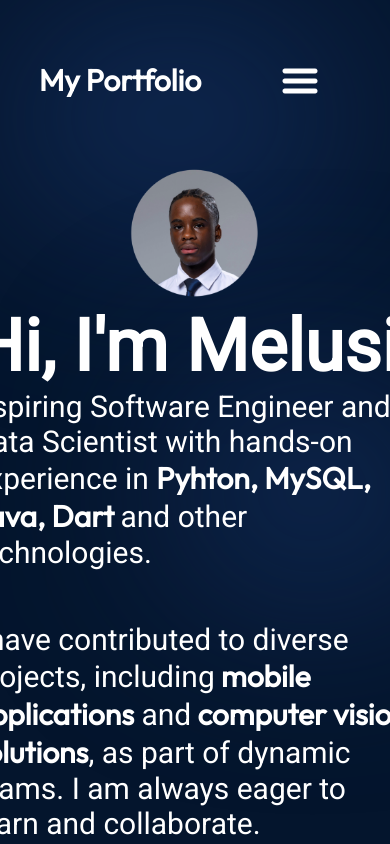
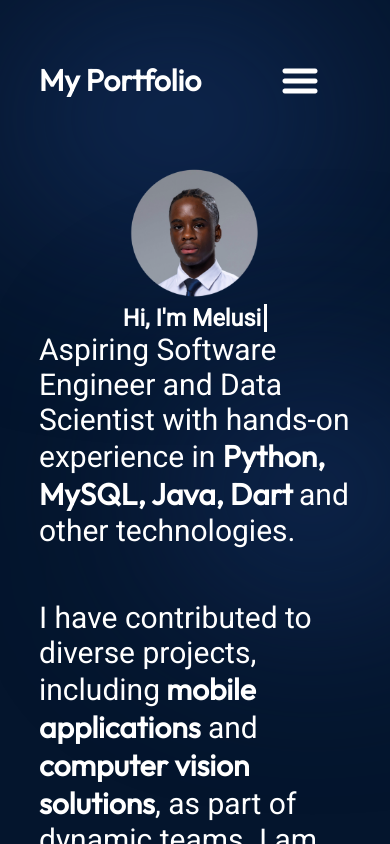
Before and after one commit to msenzanje/React-Web-Portfolio, a React (Vite) app in the folder react-portfolio/: page / in a window 390 px wide. Shown: the top 844 px of the page. Built offline with nearby package versions, Linux system fonts and the light colour scheme.

Commit message:
Minor changes - Fix display for smaller screens - Correct typo

```diff
--- a/react-portfolio/src/components/Intro/Intro.jsx
+++ b/react-portfolio/src/components/Intro/Intro.jsx
@@ -9,7 +9,7 @@ export const Intro = () => {
             <h1 className= {styles.title}>Hi, I'm Melusi</h1>
             <p className={styles.description}>
                 Aspiring Software Engineer and Data Scientist with
-                hands-on experience in <strong>Pyhton, MySQL, Java, Dart </strong>
+                hands-on experience in <strong>Python, MySQL, Java, Dart </strong>
                 and other technologies.
             </p>
             <p className={styles.description}>
--- a/react-portfolio/src/components/Intro/Intro.module.css
+++ b/react-portfolio/src/components/Intro/Intro.module.css
@@ -41,6 +41,13 @@
       border-color: transparent
     }
   }
+
+@media (max-width: 600px) {
+    .title {
+        font-size: clamp(18px, 6vw, 48px);
+        width: min(100%, 11ch);
+    }
+}
 
 .description{
     font-size: 30px;
```
